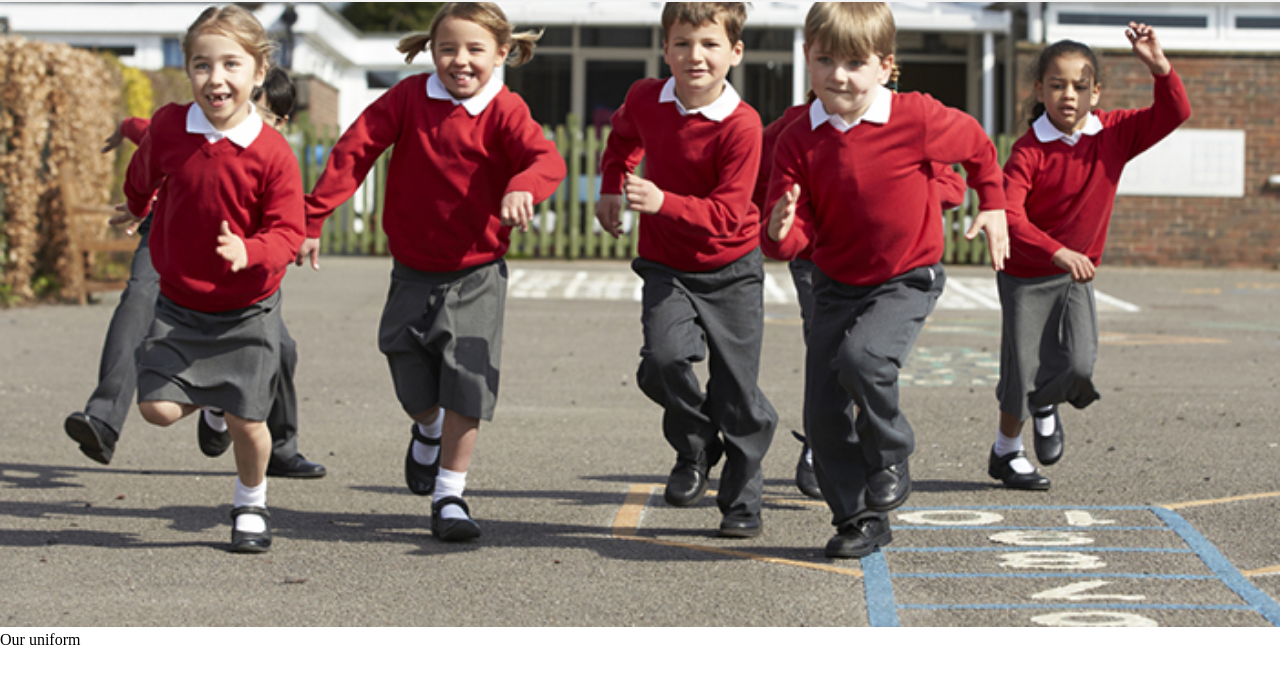
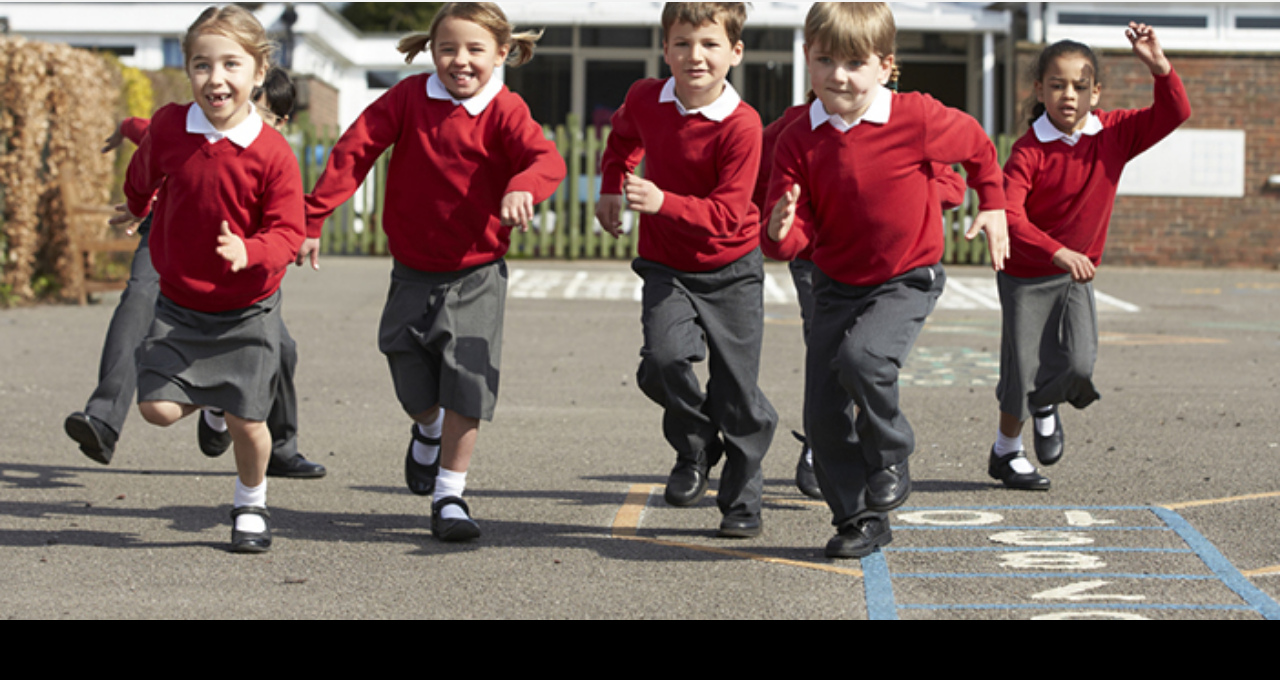
Before and after one commit to mercynjoki12/mercynjoki12.github.io, a plain HTML site: page index.html in a window 1280 px wide. Shown: the part 120-800 px from the top of the page. Drawn offline with Linux system fonts and the light colour scheme.

Commit message:
Update index.html

```diff
--- a/index.html
+++ b/index.html
@@ -310,7 +310,9 @@ function showSlides() {
 
 
 
-<div class="footer">
+ <footer style="position: absolute; bottom: 0px; width: 100%; height: 60px; background-color: black; position:fixed; ">
+    Copyright information
+  </footer>
  <p align="left"><strong>Kasarani Junior School© 2014 . privacy policy </strong></p>
 
 <!-- Add font awesome icons -->
```
